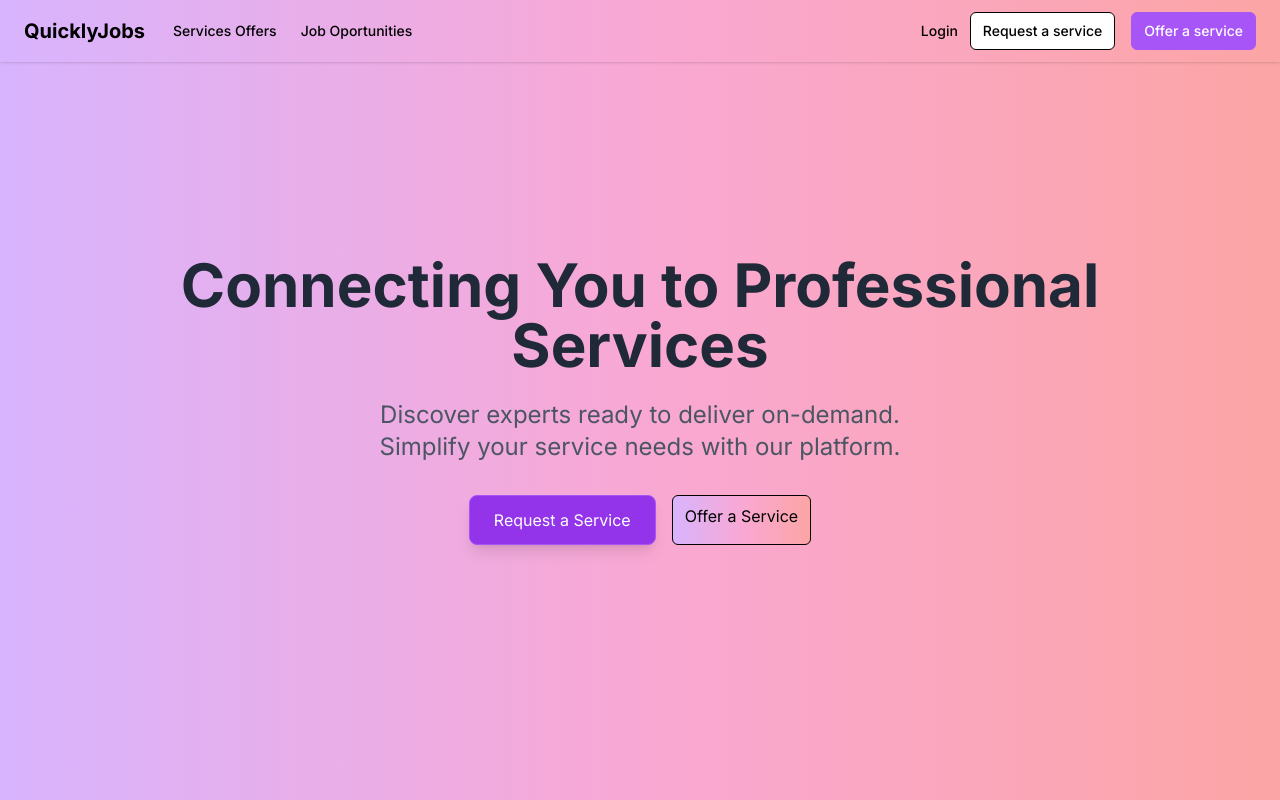
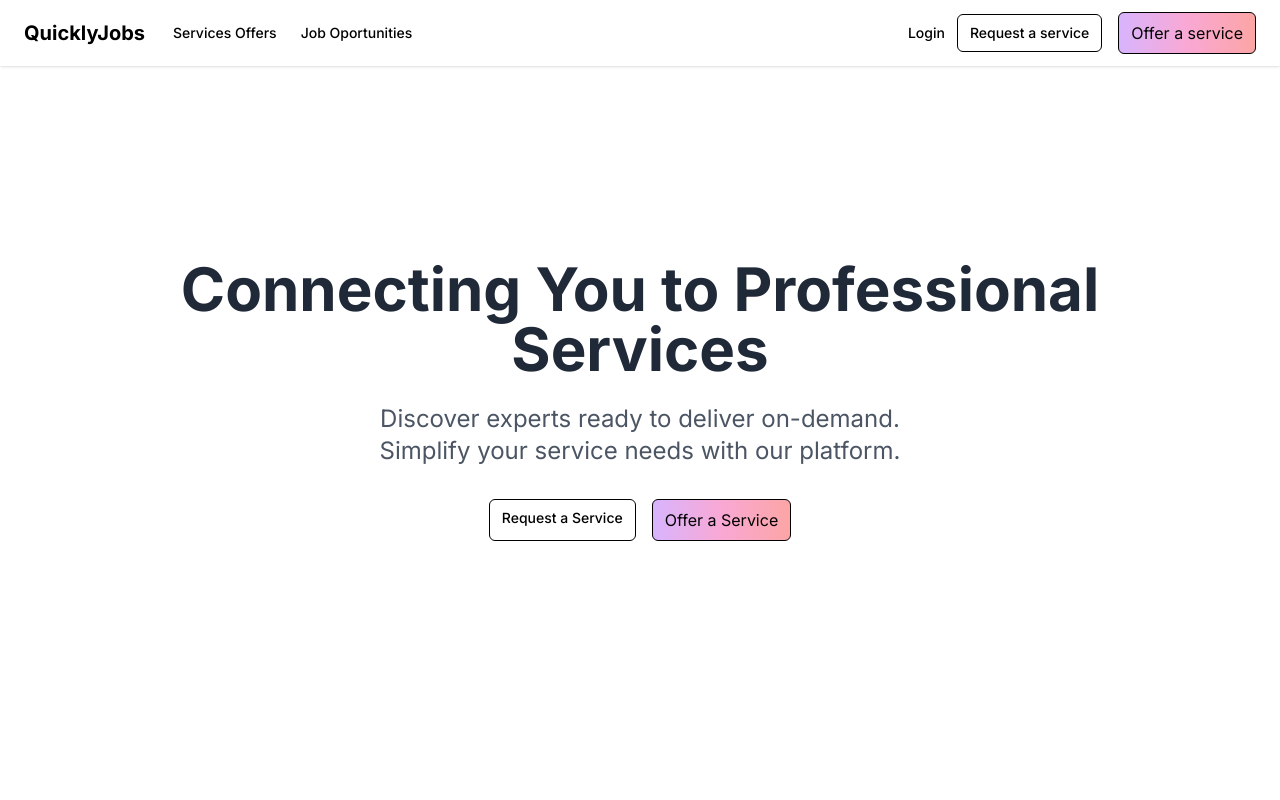
Before and after one commit to ramicorrea21/QuicklyJobs-Front, a Next.js app: page / in a window 1280 px wide. Built offline with nearby package versions, Linux system fonts and the light colour scheme.

Commit message:
background

```diff
--- a/src/app/components/landing/banner.tsx
+++ b/src/app/components/landing/banner.tsx
@@ -10,7 +10,7 @@ export default function Banner(){
             Discover experts ready to deliver on-demand. Simplify your service needs with our platform.
           </p>
           <div className="flex flex-col md:flex-row justify-center gap-4">
-            <Link href="/request-service" className="border border-purple-500 bg-purple-600 text-white px-6 py-3 rounded-lg shadow-lg  hover:bg-white hover:text-purple-500 transition duration-300">
+            <Link href="/request-service" className="border border-black text-black px-3 py-2 rounded-md text-sm font-medium bg-transaparent hover:bg-black hover:text-white">
               Request a Service
             </Link>
             <Link href="/offer-service" className=" border border-black text-black px-3 py-2 rounded-md  bg-gradient-to-r from-purple-300 via-pink-300 to-red-300 hover:bg-black hover:text-white">
--- a/src/app/components/navbar.tsx
+++ b/src/app/components/navbar.tsx
@@ -44,10 +44,10 @@ export default function Navbar() {
               Login
             </Link>
           }
-          <Link href="/postoportunity" className=" hidden md:block border border-black text-black px-3 py-2 rounded-md text-sm font-medium bg-white hover:bg-black hover:text-white mr-4">
+          <Link href="/postoportunity" className=" hidden md:block border border-black text-black px-3 py-2 rounded-md text-sm font-medium bg-transaparent hover:bg-black hover:text-white mr-4">
             Request a service
           </Link>
-          <Link href="/postservice" className="border border-purple-500 text-white max-[340px]:px-1 max-[340px]:py-1 px-3 py-2 rounded-md max-[340px]:text-xs text-sm font-medium bg-purple-500 hover:bg-white hover:text-purple-500">
+          <Link href="/postservice" className="border border-black text-black px-3 py-2 rounded-md  bg-gradient-to-r from-purple-300 via-pink-300 to-red-300 hover:bg-black hover:text-white">
             Offer a service
           </Link>
         </div>
--- a/src/app/layout.tsx
+++ b/src/app/layout.tsx
@@ -18,14 +18,14 @@ export default function RootLayout({
 }>) {
   return (
     <AuthProvider>
-          <html lang="en">
-      <body className={inter.className}>
+      <html lang="en">
+        <body className={inter.className}>
         <Navbar/>
         <div>
         {children}
         </div>
       </body>
-    </html>
+      </html>
     </AuthProvider>
   );
 }
--- a/src/app/page.tsx
+++ b/src/app/page.tsx
@@ -2,7 +2,7 @@ import Banner from "./components/landing/banner";
 export default function Home() {
 
   return (
-    <div className="bg-gradient-to-r from-purple-300 via-pink-300 to-red-300">
+    <div className="">
       <Banner/>
     </div>
   );
```
Also changed, not shown: src/app/globals.css (line endings or trailing spaces).
